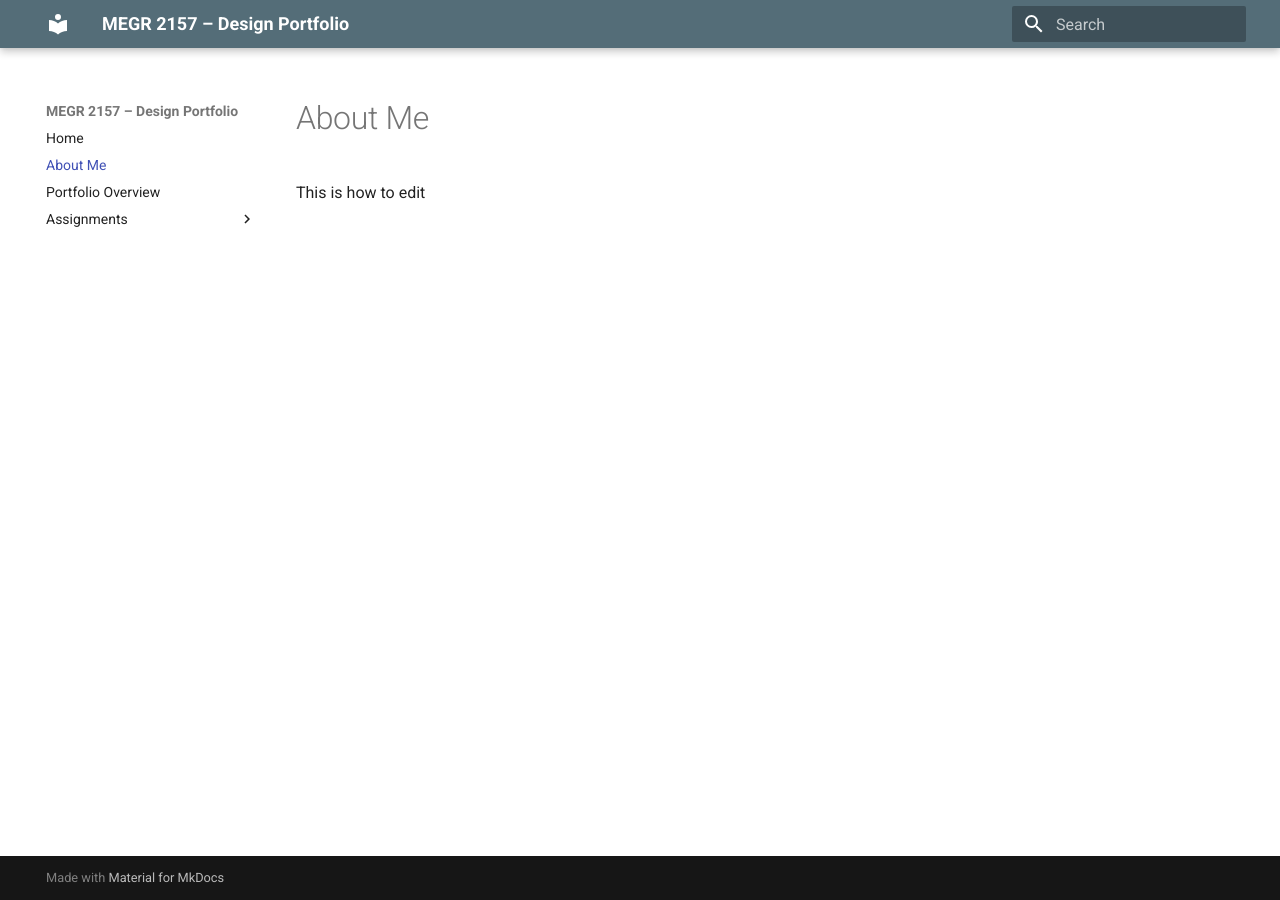
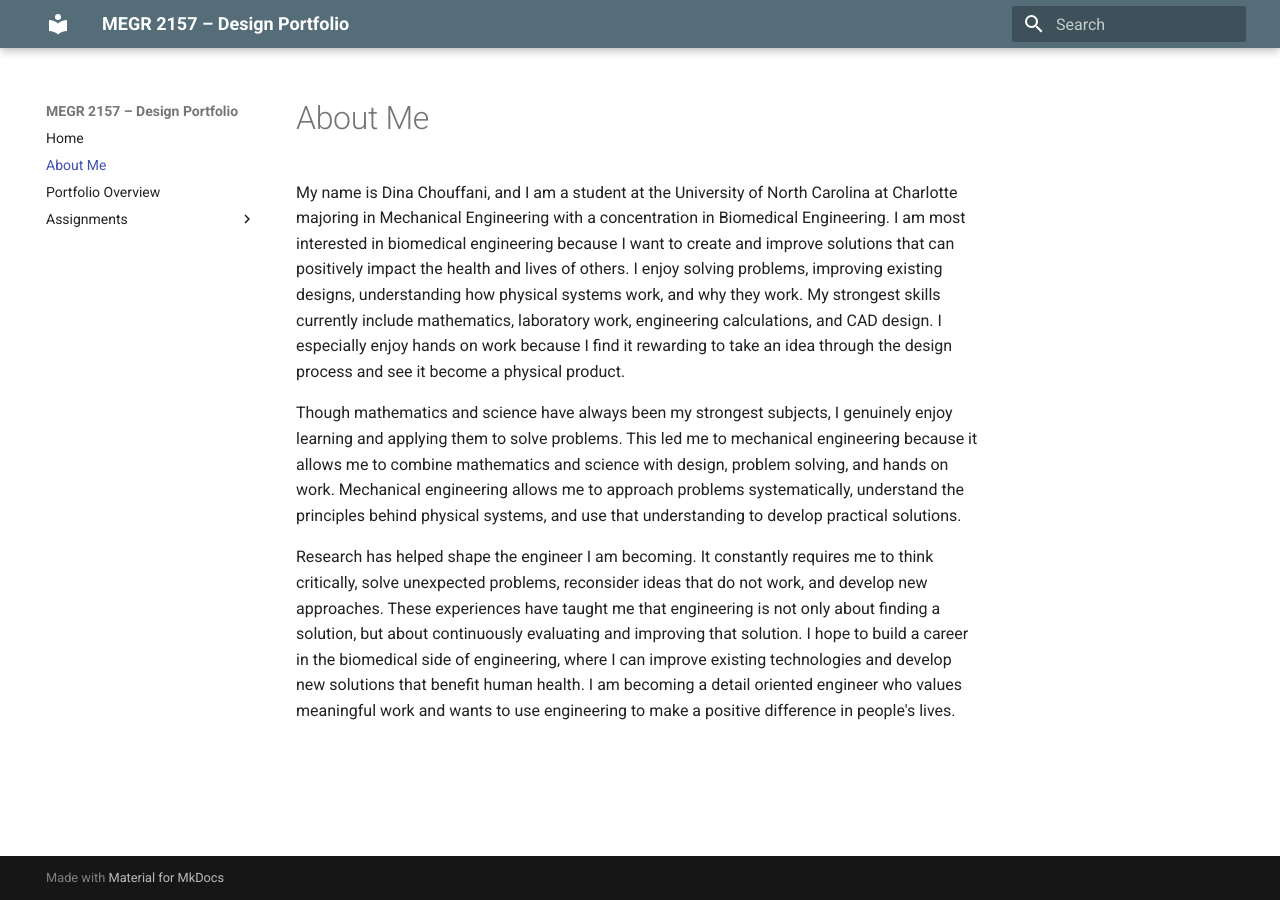
Before and after one commit to dchouffani/megr2156-portfolio, an MkDocs documentation site: the page built from docs/aboutme/index.md, in a window 1280 px wide. Built offline with MkDocs 1.6.1 and Material for MkDocs 9.7.7, drawn with Linux system fonts in a browser that asks for light colours.

Commit message:
Revise 'About Me' section with personal details
Updated personal introduction and academic background.

```diff
--- a/docs/aboutme/index.md
+++ b/docs/aboutme/index.md
@@ -1,2 +1,7 @@
 #About Me
-This is how to edit
+
+My name is Dina Chouffani, and I am a student at the University of North Carolina at Charlotte majoring in Mechanical Engineering with a concentration in Biomedical Engineering. I am most interested in biomedical engineering because I want to create and improve solutions that can positively impact the health and lives of others. I enjoy solving problems, improving existing designs, understanding how physical systems work, and why they work. My strongest skills currently include mathematics, laboratory work, engineering calculations, and CAD design. I especially enjoy hands on work because I find it rewarding to take an idea through the design process and see it become a physical product.
+
+Though mathematics and science have always been my strongest subjects, I genuinely enjoy learning and applying them to solve problems. This led me to mechanical engineering because it allows me to combine mathematics and science with design, problem solving, and hands on work. Mechanical engineering allows me to approach problems systematically, understand the principles behind physical systems, and use that understanding to develop practical solutions.
+
+Research has helped shape the engineer I am becoming. It constantly requires me to think critically, solve unexpected problems, reconsider ideas that do not work, and develop new approaches. These experiences have taught me that engineering is not only about finding a solution, but about continuously evaluating and improving that solution. I hope to build a career in the biomedical side of engineering, where I can improve existing technologies and develop new solutions that benefit human health. I am becoming a detail oriented engineer who values meaningful work and wants to use engineering to make a positive difference in people's lives.
```
